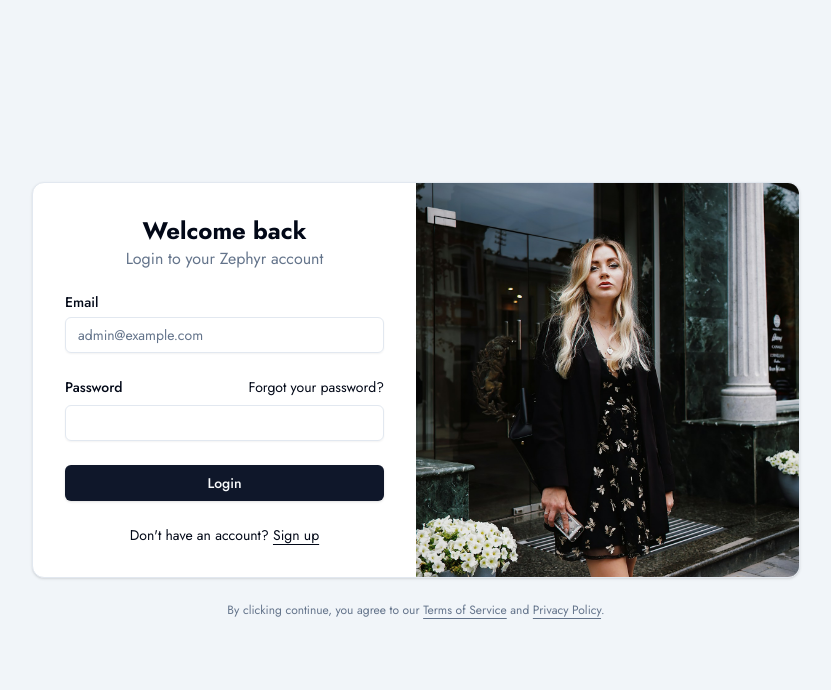
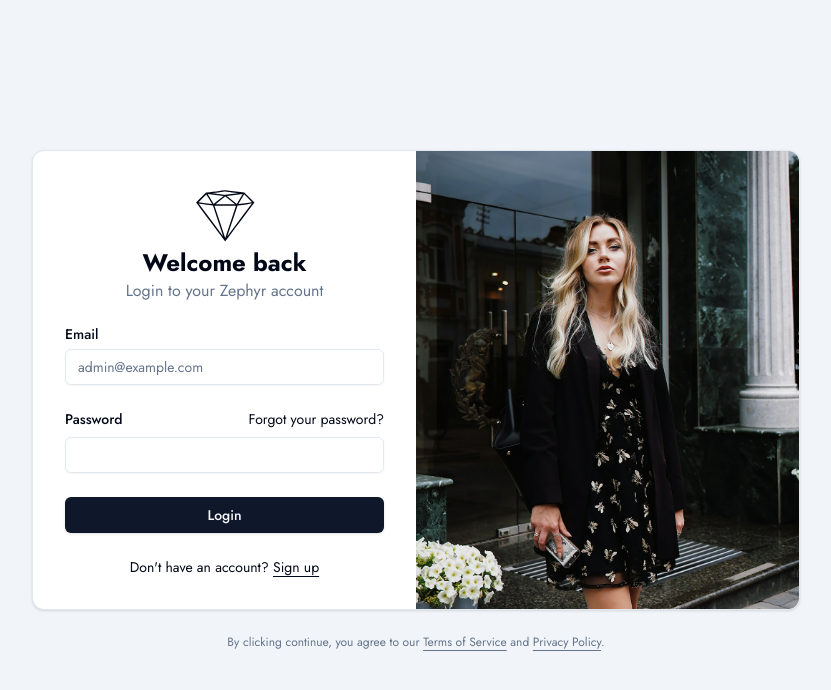
Before and after one commit to marceoroq/ecommerce, a Next.js app: page /login in a window 1280 px wide. Shown: the top 690 px of the page, without its empty margins (224-1055 px from the left). Built offline with nearby package versions, Linux system fonts and the light colour scheme; no server answers.

Commit message:
style: update some grid and login styles

```diff
--- a/app/(root)/page.tsx
+++ b/app/(root)/page.tsx
@@ -5,7 +5,7 @@ export default async function HomePage() {
   const productsList = await getProductsAction();
 
   return (
-    <div className="p-2 flex flex-col w-fit gap-2">
+    <div className="p-2 flex flex-col w-full gap-2 items-center">
       <ProductList data={productsList} title="Newest Arribals" limit={4} />
     </div>
   );
--- a/components/login-form.tsx
+++ b/components/login-form.tsx
@@ -12,6 +12,7 @@ import { Button } from "@/components/ui/button";
 import { Input } from "@/components/ui/input";
 import { Label } from "@/components/ui/label";
 import { Card, CardContent } from "@/components/ui/card";
+import Logo from "./shared/logo";
 
 export function LoginForm({
   className,
@@ -30,6 +31,9 @@ export function LoginForm({
           <form className="p-6 md:p-8" action={formAction}>
             <div className="flex flex-col gap-6">
               <div className="flex flex-col items-center text-center">
+                <Link href="/">
+                  <Logo className="size-16" />
+                </Link>
                 <h1 className="text-2xl font-bold">Welcome back</h1>
                 <p className="text-balance text-muted-foreground">
                   Login to your {APP_NAME} account
--- a/components/shared/product/product-list.tsx
+++ b/components/shared/product/product-list.tsx
@@ -18,7 +18,7 @@ const ProductList = ({
       <h2 className="h2-bold mb-4">{title}</h2>
       {hasProducts ? (
         <div>
-          <div className="grid gap-2 grid-cols-1 sm:grid-cols-2 md:grid-cols-3 lg:grid-cols-4">
+          <div className="grid gap-2 grid-cols-2 md:grid-cols-3 lg:grid-cols-4">
             {limitedData.map((product: Product) => (
               <ProductCard key={product.slug} product={product} />
             ))}
```
